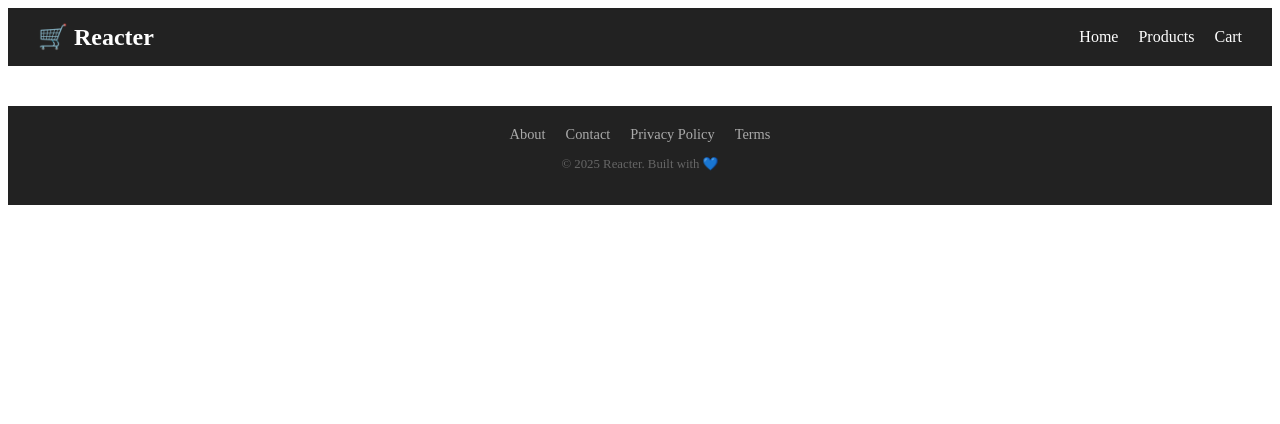
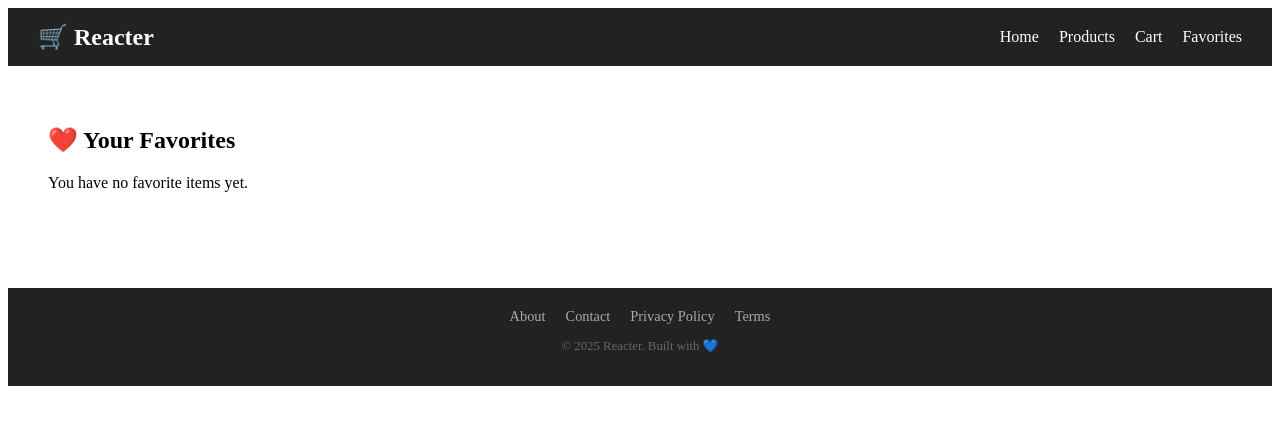
Before and after one commit to Aryan-Jadon18/Reacter, a React (Create React App) app in the folder frontend/: page /favorites in a window 1280 px wide. Shown: the top 424 px of the page. Built offline with nearby package versions, Linux system fonts and the light colour scheme.

Commit message:
favorites page added

```diff
--- a/frontend/src/App.js
+++ b/frontend/src/App.js
@@ -5,6 +5,7 @@ import ProductDetails from './pages/ProductDetails';
 import Header from './components/Header';
 import Footer from './components/Footer';
 import Cart from './pages/Cart';
+import Favorites from './pages/Favorites';
 
 function App() {
   return (
@@ -15,6 +16,7 @@ function App() {
         <Route path="/products" element={<ProductList />} />
         <Route path="/products/:id" element={<ProductDetails />} />
         <Route path="/cart" element={<Cart />} />
+        <Route path="/favorites" element={<Favorites />} />
       </Routes>
       <Footer />
     </Router>
--- a/frontend/src/components/Header.js
+++ b/frontend/src/components/Header.js
@@ -9,6 +9,7 @@ function Header() {
           <li><Link to="/" style={styles.link}>Home</Link></li>
           <li><Link to="/products" style={styles.link}>Products</Link></li>
           <li><Link to="/cart" style={styles.link}>Cart</Link></li>
+          <li><Link to="/favorites" style={styles.link}>Favorites</Link></li>
         </ul>
       </nav>
     </header>
--- /dev/null
+++ b/frontend/src/context/FavoritesContext.js
@@ -0,0 +1,33 @@
+import { createContext, useContext, useState, useEffect } from 'react';
+
+const FavoritesContext = createContext();
+
+export function FavoritesProvider({ children }) {
+  const [favorites, setFavorites] = useState(() => {
+    const stored = localStorage.getItem('favorites');
+    return stored ? JSON.parse(stored) : [];
+  });
+
+  useEffect(() => {
+    localStorage.setItem('favorites', JSON.stringify(favorites));
+  }, [favorites]);
+
+  const addToFavorites = (product) => {
+    setFavorites((prev) => {
+      if (prev.find(p => p.id === product.id)) return prev;
+      return [...prev, product];
+    });
+  };
+
+  const removeFromFavorites = (productId) => {
+    setFavorites((prev) => prev.filter(p => p.id !== productId));
+  };
+
+  return (
+    <FavoritesContext.Provider value={{ favorites, addToFavorites, removeFromFavorites }}>
+      {children}
+    </FavoritesContext.Provider>
+  );
+}
+
+export const useFavorites = () => useContext(FavoritesContext);
--- a/frontend/src/index.js
+++ b/frontend/src/index.js
@@ -2,12 +2,15 @@ import React from 'react';
 import ReactDOM from 'react-dom/client';
 import App from './App';
 import { CartProvider } from './context/CartContext';
+import { FavoritesProvider } from './context/FavoritesContext';
 
 const root = ReactDOM.createRoot(document.getElementById('root'));
 root.render(
   <React.StrictMode>
     <CartProvider>
-      <App />
+      <FavoritesProvider>
+        <App />
+      </FavoritesProvider>
     </CartProvider>
   </React.StrictMode>
 );
--- /dev/null
+++ b/frontend/src/pages/Favorites.js
@@ -0,0 +1,33 @@
+import { useFavorites } from '../context/FavoritesContext';
+import ProductCard from '../components/ProductCard';
+
+function Favorites() {
+  const { favorites } = useFavorites();
+
+  return (
+    <div style={{ padding: '40px' }}>
+      <h2>❤️ Your Favorites</h2>
+      {favorites.length === 0 ? (
+        <p>You have no favorite items yet.</p>
+      ) : (
+        <div style={styles.grid}>
+          {favorites.map(product => (
+            <ProductCard key={product.id} product={product} />
+          ))}
+        </div>
+      )}
+    </div>
+  );
+}
+
+const styles = {
+  grid: {
+    marginTop: '20px',
+    display: 'flex',
+    gap: '20px',
+    flexWrap: 'wrap',
+    justifyContent: 'center',
+  }
+};
+
+export default Favorites;
--- a/frontend/src/pages/ProductDetails.js
+++ b/frontend/src/pages/ProductDetails.js
@@ -1,22 +1,28 @@
 import { useParams } from 'react-router-dom';
 import { useCart } from '../context/CartContext';
-import { useState } from 'react';
+import { useFavorites } from '../context/FavoritesContext';
 import products from '../data/products';
-
 
 function ProductDetails() {
   const { id } = useParams();
   const product = products.find(p => p.id === id);
 
   const { addToCart } = useCart();
-  const [favorited, setFavorited] = useState(false);
+  const { favorites, addToFavorites, removeFromFavorites } = useFavorites();
+
+  if (!product) return <h2 style={{ padding: '30px' }}>Product not found</h2>;
+
+  const isFavorited = favorites.some(p => p.id === product.id);
 
   const handleFavorite = () => {
-    setFavorited(!favorited);
-    alert(`${product.name} ${!favorited ? 'added to' : 'removed from'} favorites`);
+    if (isFavorited) {
+      removeFromFavorites(product.id);
+      alert(`${product.name} removed from favorites`);
+    } else {
+      addToFavorites(product);
+      alert(`${product.name} added to favorites`);
+    }
   };
-
-  if (!product) return <h2 style={{ padding: '30px' }}>Product not found</h2>;
 
   return (
     <div style={styles.container}>
@@ -28,7 +34,7 @@ function ProductDetails() {
         <div style={styles.buttons}>
           <button onClick={() => addToCart(product)} style={styles.cartBtn}>Add to Cart</button>
           <button onClick={handleFavorite} style={styles.favBtn}>
-            {favorited ? '❤️ Favorited' : '♡ Favorite'}
+            {isFavorited ? '❤️ Favorited' : '♡ Favorite'}
           </button>
         </div>
       </div>
```
